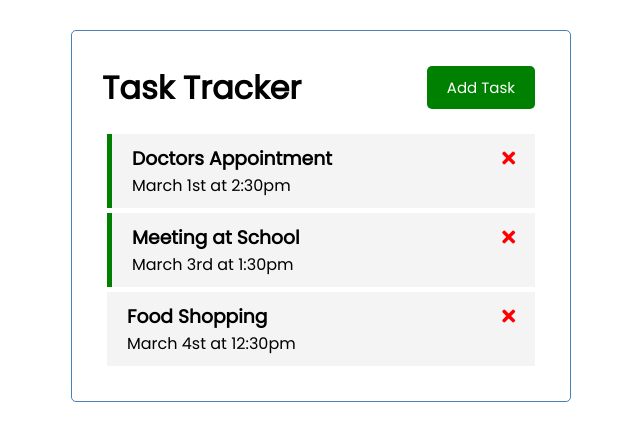
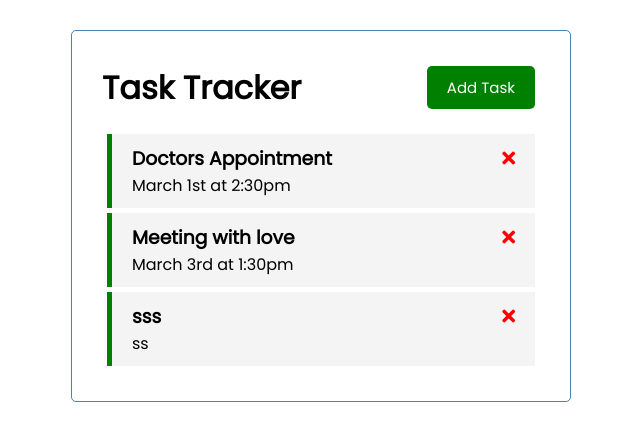
Before and after one commit to michal-krawczyk10/task-tracker-vue-learn-, a Vue app: page / in a window 1280 px wide. Shown: the top 440 px of the page, without its empty margins (319-959 px from the left). Built offline with nearby package versions, Linux system fonts and the light colour scheme; data requests are answered from the project's data file.

Commit message:
feat: up to 1:31:00 fixes needed thou

```diff
--- a/db.json
+++ b/db.json
@@ -1,22 +1,22 @@
 {
   "tasks": [
     {
-        "id": 1,
-        "text": "Doctors Appointment",
-        "day": "March 1st at 2:30pm",
-        "reminder": true
+      "id": "1",
+      "text": "Doctors Appointment",
+      "day": "March 1st at 2:30pm",
+      "reminder": true
     },
     {
-        "id": 2,
-        "text": "Meeting at School",
-        "day": "March 3rd at 1:30pm",
-        "reminder": true
+      "id": "2",
+      "text": "Meeting with love",
+      "day": "March 3rd at 1:30pm",
+      "reminder": true
     },
     {
-        "id": 3,
-        "text": "Food Shopping",
-        "day": "March 4st at 12:30pm",
-        "reminder": false
+      "text": "sss",
+      "day": "ss",
+      "reminder": true,
+      "id": "QFx_c0r"
     }
   ]
 }
--- a/src/App.vue
+++ b/src/App.vue
@@ -36,41 +36,65 @@
     toggleAddTask() {
       this.showAddTask = !this.showAddTask;
     },
-    addTask(task) {
-      this.tasks = [...this.tasks, task];
+    async addTask(task) {
+      const res = await fetch("http://localhost:5000/tasks", {
+        method: "POST",
+        headers: {
+          "Content-type": "application/json",
+        },
+        body: JSON.stringify(task),
+      });
+
+      const data = await res.json();
+
+      this.tasks = [...this.tasks, data];
     },
-    deleteTask(id) {
+    async deleteTask(id) {
       if (confirm("Are you sure?")) {
-        this.tasks = this.tasks.filter((task) => task.id !== id);
+        const res = await fetch(`http://localhost:5000/tasks/${id}`, {
+          method: "DELETE",
+        });
+
+        res.status === 200
+          ? (this.tasks = this.tasks.filter((task) => task.id !== id))
+          : alert("error deleting task");
       }
     },
-    toggleReminder(id) {
+    async toggleReminder(id) {
+      const taskToToggle = await this.fetchTask(id);
+      const updTask = { ...taskToToggle, reminder: !taskToToggle.reminder };
+
+      const res = await fetch(`api/tasks/${id}`, {
+        method: "PUT",
+        headers: {
+          "Content-type": "application/json",
+        },
+        body: JSON.stringify(updTask),
+      });
+
+      const data = await res.json();
+
       this.tasks = this.tasks.map((task) =>
-        task.id === id ? { ...task, reminder: !task.reminder } : task
+        task.id === id ? { ...task, reminder: data.reminder } : task
       );
     },
+    async fetchTasks() {
+      const res = await fetch("http://localhost:5000/tasks");
+
+      const data = await res.json();
+
+      return data;
+    },
+    async fetchTask(id) {
+      const res = await fetch(`"http://localhost:5000/tasks/${id}"`);
+
+      const data = await res.json();
+
+      return data;
+    },
   },
-  created() {
-    this.tasks = [
-      {
-        id: 1,
-        text: "Doctors Appointment",
-        day: "March 1st at 2:30pm",
-        reminder: true,
-      },
-      {
-        id: 2,
-        text: "Meeting at School",
-        day: "March 3rd at 1:30pm",
-        reminder: true,
-      },
-      {
-        id: 3,
-        text: "Food Shopping",
-        day: "March 4st at 12:30pm",
-        reminder: false,
-      },
-    ];
+  async created() {
+    this.tasks = await this.fetchTasks();
   },
 };
 </script>
--- a/src/components/AddTask.vue
+++ b/src/components/AddTask.vue
@@ -40,7 +40,7 @@
         return;
       }
       const newTask = {
-        id: Math.floor(Math.random() * 100000),
+        // id: Math.floor(Math.random() * 100000),
         text: this.text,
         day: this.day,
         reminder: this.reminder,
```
Also changed, not shown: src/vue.config.js (added, +12 -0 lines).
